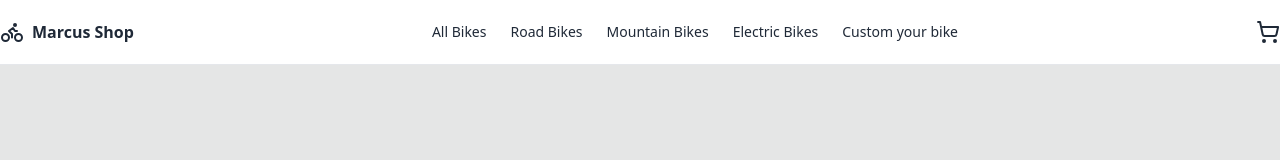
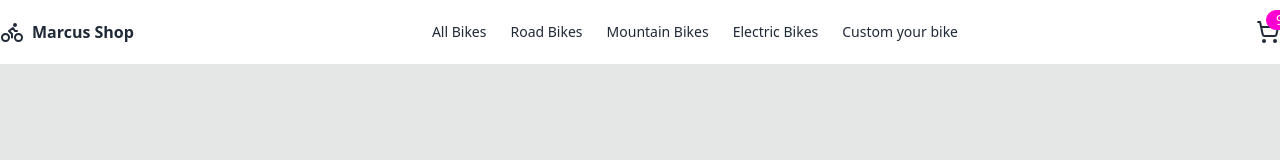
Before and after one commit to gersanco/marcus-shop, a Next.js app: page / in a window 1280 px wide. Shown: the top 160 px of the page. Built offline with nearby package versions, Linux system fonts and the light colour scheme.

Commit message:
refactor: add CartButton component to navbar

```diff
--- /dev/null
+++ b/src/components/cart/cart-button.tsx
@@ -0,0 +1,12 @@
+import Link from "next/link";
+import React from "react";
+import { LuShoppingCart } from "react-icons/lu";
+
+export default function CartButton() {
+  return (
+    <Link href="/cart" className="indicator hidden md:block">
+      <span className="indicator-item badge badge-secondary">9</span>
+      <LuShoppingCart className="h-6 w-6" />
+    </Link>
+  );
+}
--- a/src/components/navbar.tsx
+++ b/src/components/navbar.tsx
@@ -1,6 +1,7 @@
 import Link from "next/link";
 import React from "react";
-import { LuBike, LuMenu, LuShoppingCart } from "react-icons/lu";
+import { LuBike, LuMenu } from "react-icons/lu";
+import CartButton from "./cart/cart-button";
 
 export default function Navbar() {
   return (
@@ -43,9 +44,7 @@ export default function Navbar() {
           </Link>
         </nav>
         <div className="flex items-center space-x-4">
-          <Link href="/cart" className="hidden md:block">
-            <LuShoppingCart className="h-6 w-6" />
-          </Link>
+          <CartButton />
           <button className="btn btn-outline md:hidden">
             <LuMenu className="h-6 w-6" />
           </button>
```
